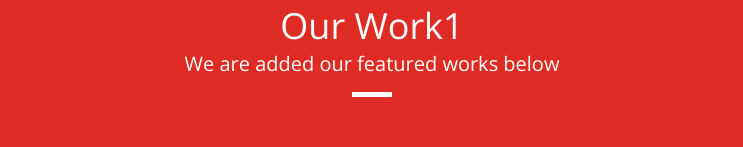
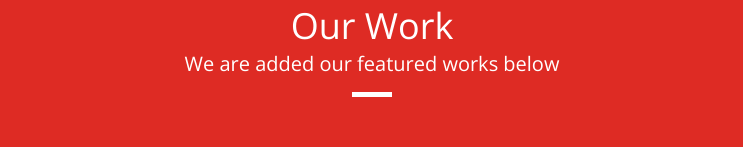
Before and after one commit to DiscofromKPI/DevOps_prac, a plain HTML site: page www/index.html in a window 1280 px wide. Shown: the top 147 px of the page, without its empty margins (268-1011 px from the left). Drawn offline with nearby package versions, Linux system fonts and the light colour scheme.

Commit message:
Update index.html

```diff
--- a/www/index.html
+++ b/www/index.html
@@ -16,7 +16,7 @@
 <body>
     <div class="works">
         <div class="works-text">
-            <div class="works-title">Our Work1</div>
+            <div class="works-title">Our Work</div>
             <div class="works-subtitle">We are added our featured works below</div>
             <div class="works-lable"></div>
         </div>
```
